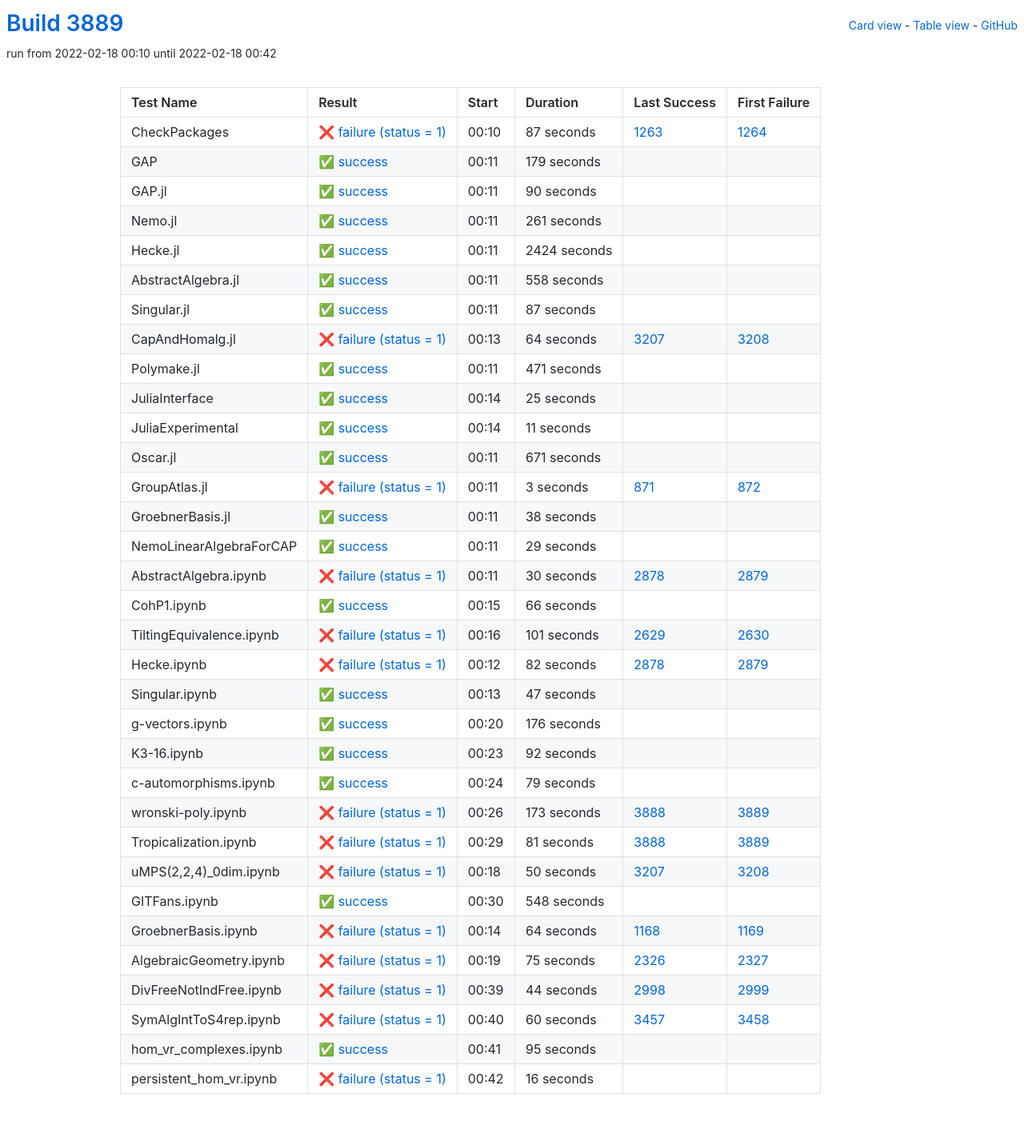
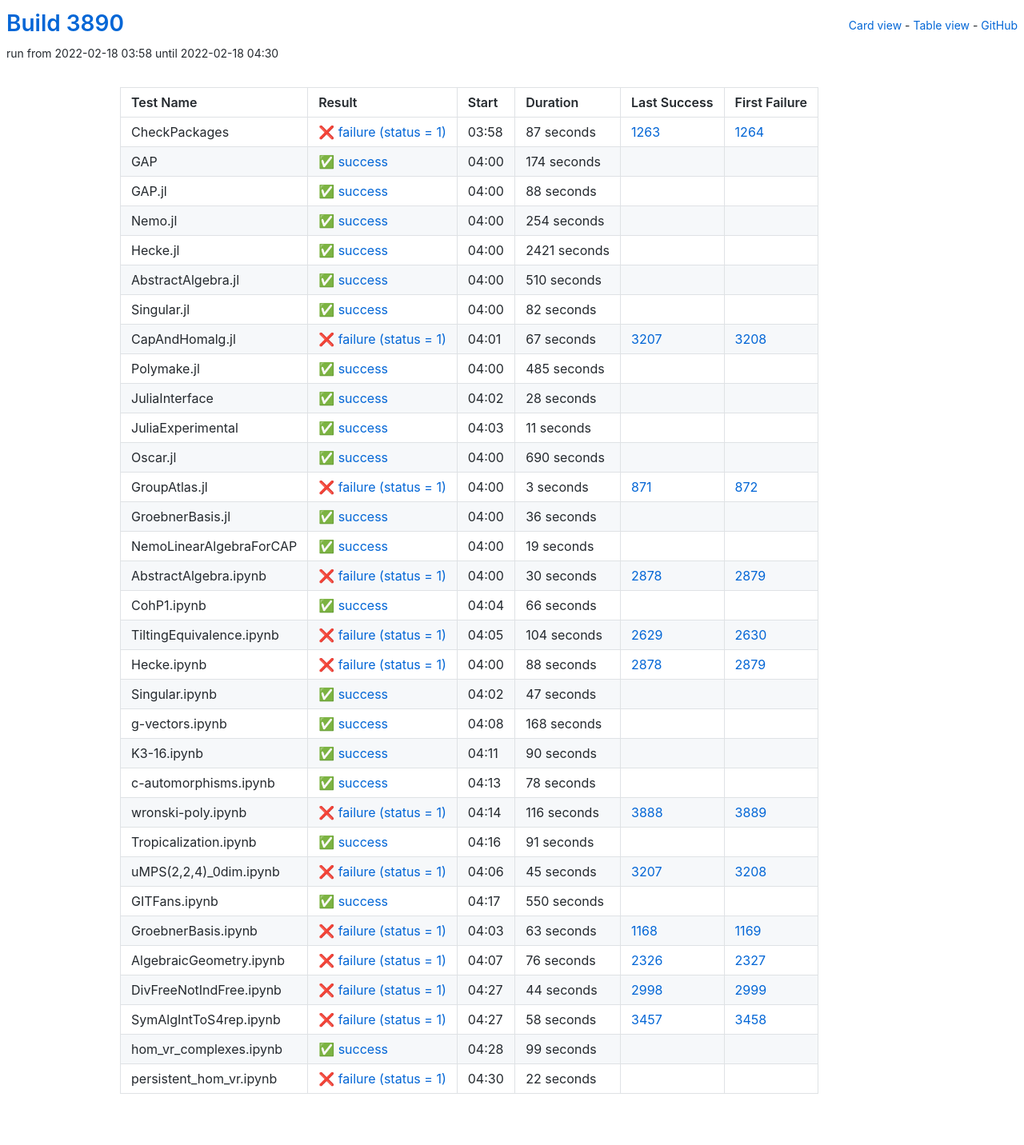
Before and after one commit to oscar-system/oscar-ci-status-stable, a Jekyll site: the page built from table.html, in a window 1280 px wide. Shown: the whole page at 80% size. Built offline with Jekyll 4.4.1, drawn with Linux system fonts in a browser that asks for light colours.

Commit message:
Build #3890

```diff
--- a/_data/ci.yml
+++ b/_data/ci.yml
@@ -1,6 +1,6 @@
 ---
-build: 3889
-build_url: https://oscarci.mathematik.uni-kl.de/job/oscar-stable/3889/
+build: 3890
+build_url: https://oscarci.mathematik.uni-kl.de/job/oscar-stable/3890/
 job: oscar-stable
 organization: oscar-system
 repo: oscar-ci-status-stable
@@ -8,8 +8,8 @@ repourl: https://github.com/oscar-system/oscar-ci-status-stable
 tests:
 - name: CheckPackages
   id: checkpackages
-  log: https://oscarci.mathematik.uni-kl.de/job/oscar-stable/3889/artifact/logs/build-3889/CheckPackages.log
-  start: 2022-02-18 00:10
+  log: https://oscarci.mathematik.uni-kl.de/job/oscar-stable/3890/artifact/logs/build-3890/CheckPackages.log
+  start: 2022-02-18 03:58
   success: false
   exitcode: 1
   status: failure
@@ -20,116 +20,116 @@ tests:
   first_failure_url: https://oscarci.mathematik.uni-kl.de/job/oscar-stable/1264/
 - name: GAP
   id: gap
-  log: https://oscarci.mathematik.uni-kl.de/job/oscar-stable/3889/artifact/logs/build-3889/GAP.log
-  start: 2022-02-18 00:11
+  log: https://oscarci.mathematik.uni-kl.de/job/oscar-stable/3890/artifact/logs/build-3890/GAP.log
+  start: 2022-02-18 04:00
   success: true
   exitcode: 0
   status: success
-  duration: 179
+  duration: 174
   last_success: false
   last_success_url:
   first_failure: false
   first_failure_url:
 - name: GAP.jl
   id: gap-jl
-  log: https://oscarci.mathematik.uni-kl.de/job/oscar-stable/3889/artifact/logs/build-3889/GAP.jl.log
-  start: 2022-02-18 00:11
+  log: https://oscarci.mathematik.uni-kl.de/job/oscar-stable/3890/artifact/logs/build-3890/GAP.jl.log
+  start: 2022-02-18 04:00
   success: true
   exitcode: 0
   status: success
-  duration: 90
+  duration: 88
   last_success: false
   last_success_url:
   first_failure: false
   first_failure_url:
 - name: Nemo.jl
   id: nemo-jl
-  log: https://oscarci.mathematik.uni-kl.de/job/oscar-stable/3889/artifact/logs/build-3889/Nemo.jl.log
-  start: 2022-02-18 00:11
+  log: https://oscarci.mathematik.uni-kl.de/job/oscar-stable/3890/artifact/logs/build-3890/Nemo.jl.log
+  start: 2022-02-18 04:00
   success: true
   exitcode: 0
   status: success
-  duration: 261
+  duration: 254
   last_success: false
   last_success_url:
   first_failure: false
   first_failure_url:
 - name: Hecke.jl
   id: hecke-jl
-  log: https://oscarci.mathematik.uni-kl.de/job/oscar-stable/3889/artifact/logs/build-3889/Hecke.jl.log
-  start: 2022-02-18 00:11
+  log: https://oscarci.mathematik.uni-kl.de/job/oscar-stable/3890/artifact/logs/build-3890/Hecke.jl.log
+  start: 2022-02-18 04:00
   success: true
   exitcode: 0
   status: success
-  duration: 2424
+  duration: 2421
   last_success: false
   last_success_url:
   first_failure: false
   first_failure_url:
 - name: AbstractAlgebra.jl
   id: abstractalgebra-jl
-  log: https://oscarci.mathematik.uni-kl.de/job/oscar-stable/3889/artifact/logs/build-3889/AbstractAlgebra.jl.log
-  start: 2022-02-18 00:11
+  log: https://oscarci.mathematik.uni-kl.de/job/oscar-stable/3890/artifact/logs/build-3890/AbstractAlgebra.jl.log
+  start: 2022-02-18 04:00
   success: true
   exitcode: 0
   status: success
-  duration: 558
+  duration: 510
   last_success: false
   last_success_url:
   first_failure: false
   first_failure_url:
 - name: Singular.jl
   id: singular-jl
-  log: https://oscarci.mathematik.uni-kl.de/job/oscar-stable/3889/artifact/logs/build-3889/Singular.jl.log
-  start: 2022-02-18 00:11
+  log: https://oscarci.mathematik.uni-kl.de/job/oscar-stable/3890/artifact/logs/build-3890/Singular.jl.log
+  start: 2022-02-18 04:00
   success: true
   exitcode: 0
   status: success
-  duration: 87
+  duration: 82
   last_success: false
   last_success_url:
   first_failure: false
   first_failure_url:
 - name: CapAndHomalg.jl
   id: capandhomalg-jl
-  log: https://oscarci.mathematik.uni-kl.de/job/oscar-stable/3889/artifact/logs/build-3889/CapAndHomalg.jl.log
-  start: 2022-02-18 00:13
+  log: https://oscarci.mathematik.uni-kl.de/job/oscar-stable/3890/artifact/logs/build-3890/CapAndHomalg.jl.log
+  start: 2022-02-18 04:01
   success: false
   exitcode: 1
   status: failure
-  duration: 64
+  duration: 67
   last_success: 3207
   last_success_url: https://oscarci.mathematik.uni-kl.de/job/oscar-stable/3207/
   first_failure: 3208
   first_failure_url: https://oscarci.mathematik.uni-kl.de/job/oscar-stable/3208/
 - name: Polymake.jl
   id: polymake-jl
-  log: https://oscarci.mathematik.uni-kl.de/job/oscar-stable/3889/artifact/logs/build-3889/Polymake.jl.log
-  start: 2022-02-18 00:11
+  log: https://oscarci.mathematik.uni-kl.de/job/oscar-stable/3890/artifact/logs/build-3890/Polymake.jl.log
+  start: 2022-02-18 04:00
   success: true
   exitcode: 0
   status: success
-  duration: 471
+  duration: 485
   last_success: false
   last_success_url:
   first_failure: false
   first_failure_url:
 - name: JuliaInterface
   id: juliainterface
-  log: https://oscarci.mathematik.uni-kl.de/job/oscar-stable/3889/artifact/logs/build-3889/JuliaInterface.log
-  start: 2022-02-18 00:14
+  log: https://oscarci.mathematik.uni-kl.de/job/oscar-stable/3890/artifact/logs/build-3890/JuliaInterface.log
+  start: 2022-02-18 04:02
   success: true
   exitcode: 0
   status: success
-  duration: 25
+  duration: 28
   last_success: false
   last_success_url:
   first_failure: false
   first_failure_url:
 - name: JuliaExperimental
   id: juliaexperimental
-  log: https://oscarci.mathematik.uni-kl.de/job/oscar-stable/3889/artifact/logs/build-3889/JuliaExperimental.log
-  start: 2022-02-18 00:14
+  log: https://oscarci.mathematik.uni-kl.de/job/oscar-stable/3890/artifact/logs/build-3890/JuliaExperimental.log
+  start: 2022-02-18 04:03
   success: true
   exitcode: 0
   status: success
@@ -140,20 +140,20 @@ tests:
   first_failure_url:
 - name: Oscar.jl
   id: oscar-jl
-  log: https://oscarci.mathematik.uni-kl.de/job/oscar-stable/3889/artifact/logs/build-3889/Oscar.jl.log
-  start: 2022-02-18 00:11
+  log: https://oscarci.mathematik.uni-kl.de/job/oscar-stable/3890/artifact/logs/build-3890/Oscar.jl.log
+  start: 2022-02-18 04:00
   success: true
   exitcode: 0
   status: success
-  duration: 671
+  duration: 690
   last_success: false
   last_success_url:
   first_failure: false
   first_failure_url:
 - name: GroupAtlas.jl
   id: groupatlas-jl
-  log: https://oscarci.mathematik.uni-kl.de/job/oscar-stable/3889/artifact/logs/build-3889/GroupAtlas.jl.log
-  start: 2022-02-18 00:11
+  log: https://oscarci.mathematik.uni-kl.de/job/oscar-stable/3890/artifact/logs/build-3890/GroupAtlas.jl.log
+  start: 2022-02-18 04:00
   success: false
   exitcode: 1
   status: failure
@@ -164,32 +164,32 @@ tests:
   first_failure_url: https://oscarci.mathematik.uni-kl.de/job/oscar-stable/872/
 - name: GroebnerBasis.jl
   id: groebnerbasis-jl
-  log: https://oscarci.mathematik.uni-kl.de/job/oscar-stable/3889/artifact/logs/build-3889/GroebnerBasis.jl.log
-  start: 2022-02-18 00:11
+  log: https://oscarci.mathematik.uni-kl.de/job/oscar-stable/3890/artifact/logs/build-3890/GroebnerBasis.jl.log
+  start: 2022-02-18 04:00
   success: true
   exitcode: 0
   status: success
-  duration: 38
+  duration: 36
   last_success: false
   last_success_url:
   first_failure: false
   first_failure_url:
 - name: NemoLinearAlgebraForCAP
   id: nemolinearalgebraforcap
-  log: https://oscarci.mathematik.uni-kl.de/job/oscar-stable/3889/artifact/logs/build-3889/NemoLinearAlgebraForCAP.log
-  start: 2022-02-18 00:11
+  log: https://oscarci.mathematik.uni-kl.de/job/oscar-stable/3890/artifact/logs/build-3890/NemoLinearAlgebraForCAP.log
+  start: 2022-02-18 04:00
   success: true
   exitcode: 0
   status: success
-  duration: 29
+  duration: 19
   last_success: false
   last_success_url:
   first_failure: false
   first_failure_url:
 - name: AbstractAlgebra.ipynb
   id: abstractalgebra-ipynb
-  log: https://oscarci.mathematik.uni-kl.de/job/oscar-stable/3889/artifact/logs/build-3889/AbstractAlgebra.ipynb.log
-  start: 2022-02-18 00:11
+  log: https://oscarci.mathematik.uni-kl.de/job/oscar-stable/3890/artifact/logs/build-3890/AbstractAlgebra.ipynb.log
+  start: 2022-02-18 04:00
   success: false
   exitcode: 1
   status: failure
@@ -200,8 +200,8 @@ tests:
   first_failure_url: https://oscarci.mathematik.uni-kl.de/job/oscar-stable/2879/
 - name: CohP1.ipynb
   id: cohp1-ipynb
-  log: https://oscarci.mathematik.uni-kl.de/job/oscar-stable/3889/artifact/logs/build-3889/CohP1.ipynb.log
-  start: 2022-02-18 00:15
+  log: https://oscarci.mathematik.uni-kl.de/job/oscar-stable/3890/artifact/logs/build-3890/CohP1.ipynb.log
+  start: 2022-02-18 04:04
   success: true
   exitcode: 0
   status: success
@@ -212,32 +212,32 @@ tests:
   first_failure_url:
 - name: TiltingEquivalence.ipynb
   id: tiltingequivalence-ipynb
-  log: https://oscarci.mathematik.uni-kl.de/job/oscar-stable/3889/artifact/logs/build-3889/TiltingEquivalence.ipynb.log
-  start: 2022-02-18 00:16
+  log: https://oscarci.mathematik.uni-kl.de/job/oscar-stable/3890/artifact/logs/build-3890/TiltingEquivalence.ipynb.log
+  start: 2022-02-18 04:05
   success: false
   exitcode: 1
   status: failure
-  duration: 101
+  duration: 104
   last_success: 2629
   last_success_url: https://oscarci.mathematik.uni-kl.de/job/oscar-stable/2629/
   first_failure: 2630
   first_failure_url: https://oscarci.mathematik.uni-kl.de/job/oscar-stable/2630/
 - name: Hecke.ipynb
   id: hecke-ipynb
-  log: https://oscarci.mathematik.uni-kl.de/job/oscar-stable/3889/artifact/logs/build-3889/Hecke.ipynb.log
-  start: 2022-02-18 00:12
+  log: https://oscarci.mathematik.uni-kl.de/job/oscar-stable/3890/artifact/logs/build-3890/Hecke.ipynb.log
+  start: 2022-02-18 04:00
   success: false
   exitcode: 1
   status: failure
-  duration: 82
+  duration: 88
   last_success: 2878
   last_success_url: https://oscarci.mathematik.uni-kl.de/job/oscar-stable/2878/
   first_failure: 2879
   first_failure_url: https://oscarci.mathematik.uni-kl.de/job/oscar-stable/2879/
 - name: Singular.ipynb
   id: singular-ipynb
-  log: https://oscarci.mathematik.uni-kl.de/job/oscar-stable/3889/artifact/logs/build-3889/Singular.ipynb.log
-  start: 2022-02-18 00:13
+  log: https://oscarci.mathematik.uni-kl.de/job/oscar-stable/3890/artifact/logs/build-3890/Singular.ipynb.log
+  start: 2022-02-18 04:02
   success: true
   exitcode: 0
   status: success
@@ -248,116 +248,116 @@ tests:
   first_failure_url:
 - name: g-vectors.ipynb
   id: g-vectors-ipynb
-  log: https://oscarci.mathematik.uni-kl.de/job/oscar-stable/3889/artifact/logs/build-3889/g-vectors.ipynb.log
-  start: 2022-02-18 00:20
+  log: https://oscarci.mathematik.uni-kl.de/job/oscar-stable/3890/artifact/logs/build-3890/g-vectors.ipynb.log
+  start: 2022-02-18 04:08
   success: true
   exitcode: 0
   status: success
-  duration: 176
+  duration: 168
   last_success: false
   last_success_url:
   first_failure: false
   first_failure_url:
 - name: K3-16.ipynb
   id: k3-16-ipynb
-  log: https://oscarci.mathematik.uni-kl.de/job/oscar-stable/3889/artifact/logs/build-3889/K3-16.ipynb.log
-  start: 2022-02-18 00:23
+  log: https://oscarci.mathematik.uni-kl.de/job/oscar-stable/3890/artifact/logs/build-3890/K3-16.ipynb.log
+  start: 2022-02-18 04:11
   success: true
   exitcode: 0
   status: success
-  duration: 92
+  duration: 90
   last_success: false
   last_success_url:
   first_failure: false
   first_failure_url:
 - name: c-automorphisms.ipynb
   id: c-automorphisms-ipynb
-  log: https://oscarci.mathematik.uni-kl.de/job/oscar-stable/3889/artifact/logs/build-3889/c-automorphisms.ipynb.log
-  start: 2022-02-18 00:24
+  log: https://oscarci.mathematik.uni-kl.de/job/oscar-stable/3890/artifact/logs/build-3890/c-automorphisms.ipynb.log
+  start: 2022-02-18 04:13
   success: true
   exitcode: 0
   status: success
-  duration: 79
+  duration: 78
   last_success: false
   last_success_url:
   first_failure: false
   first_failure_url:
 - name: wronski-poly.ipynb
   id: wronski-poly-ipynb
-  log: https://oscarci.mathematik.uni-kl.de/job/oscar-stable/3889/artifact/logs/build-3889/wronski-poly.ipynb.log
-  start: 2022-02-18 00:26
+  log: https://oscarci.mathematik.uni-kl.de/job/oscar-stable/3890/artifact/logs/build-3890/wronski-poly.ipynb.log
+  start: 2022-02-18 04:14
   success: false
   exitcode: 1
   status: failure
-  duration: 173
+  duration: 116
   last_success: 3888
   last_success_url: https://oscarci.mathematik.uni-kl.de/job/oscar-stable/3888/
   first_failure: 3889
   first_failure_url: https://oscarci.mathematik.uni-kl.de/job/oscar-stable/3889/
 - name: Tropicalization.ipynb
   id: tropicalization-ipynb
-  log: https://oscarci.mathematik.uni-kl.de/job/oscar-stable/3889/artifact/logs/build-3889/Tropicalization.ipynb.log
-  start: 2022-02-18 00:29
+  log: https://oscarci.mathematik.uni-kl.de/job/oscar-stable/3890/artifact/logs/build-3890/Tropicalization.ipynb.log
+  start: 2022-02-18 04:16
+  success: true
+  exitcode: 0
+  status: success
+  duration: 91
+  last_success: false
+  last_success_url:
+  first_failure: false
+  first_failure_url:
+- name: uMPS(2,2,4)_0dim.ipynb
+  id: umps-2-2-4-0dim-ipynb
+  log: https://oscarci.mathematik.uni-kl.de/job/oscar-stable/3890/artifact/logs/build-3890/uMPS-2-2-4-_0dim.ipynb.log
+  start: 2022-02-18 04:06
   success: false
   exitcode: 1
   status: failure
-  duration: 81
-  last_success: 3888
-  last_success_url: https://oscarci.mathematik.uni-kl.de/job/oscar-stable/3888/
-  first_failure: 3889
-  first_failure_url: https://oscarci.mathematik.uni-kl.de/job/oscar-stable/3889/
-- name: uMPS(2,2,4)_0dim.ipynb
-  id: umps-2-2-4-0dim-ipynb
-  log: https://oscarci.mathematik.uni-kl.de/job/oscar-stable/3889/artifact/logs/build-3889/uMPS-2-2-4-_0dim.ipynb.log
-  start: 2022-02-18 00:18
-  success: false
-  exitcode: 1
-  status: failure
-  duration: 50
+  duration: 45
   last_success: 3207
   last_success_url: https://oscarci.mathematik.uni-kl.de/job/oscar-stable/3207/
   first_failure: 3208
   first_failure_url: https://oscarci.mathematik.uni-kl.de/job/oscar-stable/3208/
 - name: GITFans.ipynb
   id: gitfans-ipynb
-  log: https://oscarci.mathematik.uni-kl.de/job/oscar-stable/3889/artifact/logs/build-3889/GITFans.ipynb.log
-  start: 2022-02-18 00:30
+  log: https://oscarci.mathematik.uni-kl.de/job/oscar-stable/3890/artifact/logs/build-3890/GITFans.ipynb.log
+  start: 2022-02-18 04:17
   success: true
   exitcode: 0
   status: success
-  duration: 548
+  duration: 550
   last_success: false
   last_success_url:
   first_failure: false
   first_failure_url:
 - name: GroebnerBasis.ipynb
   id: groebnerbasis-ipynb
-  log: https://oscarci.mathematik.uni-kl.de/job/oscar-stable/3889/artifact/logs/build-3889/GroebnerBasis.ipynb.log
-  start: 2022-02-18 00:14
+  log: https://oscarci.mathematik.uni-kl.de/job/oscar-stable/3890/artifact/logs/build-3890/GroebnerBasis.ipynb.log
+  start: 2022-02-18 04:03
   success: false
   exitcode: 1
   status: failure
-  duration: 64
+  duration: 63
   last_success: 1168
   last_success_url: https://oscarci.mathematik.uni-kl.de/job/oscar-stable/1168/
   first_failure: 1169
   first_failure_url: https://oscarci.mathematik.uni-kl.de/job/oscar-stable/1169/
 - name: AlgebraicGeometry.ipynb
   id: algebraicgeometry-ipynb
-  log: https://oscarci.mathematik.uni-kl.de/job/oscar-stable/3889/artifact/logs/build-3889/AlgebraicGeometry.ipynb.log
-  start: 2022-02-18 00:19
+  log: https://oscarci.mathematik.uni-kl.de/job/oscar-stable/3890/artifact/logs/build-3890/AlgebraicGeometry.ipynb.log
+  start: 2022-02-18 04:07
   success: false
   exitcode: 1
   status: failure
-  duration: 75
+  duration: 76
   last_success: 2326
   last_success_url: https://oscarci.mathematik.uni-kl.de/job/oscar-stable/2326/
   first_failure: 2327
   first_failure_url: https://oscarci.mathematik.uni-kl.de/job/oscar-stable/2327/
 - name: DivFreeNotIndFree.ipynb
   id: divfreenotindfree-ipynb
-  log: https://oscarci.mathematik.uni-kl.de/job/oscar-stable/3889/artifact/logs/build-3889/DivFreeNotIndFree.ipynb.log
-  start: 2022-02-18 00:39
+  log: https://oscarci.mathematik.uni-kl.de/job/oscar-stable/3890/artifact/logs/build-3890/DivFreeNotIndFree.ipynb.log
+  start: 2022-02-18 04:27
   success: false
   exitcode: 1
   status: failure
@@ -368,36 +368,36 @@ tests:
   first_failure_url: https://oscarci.mathematik.uni-kl.de/job/oscar-stable/2999/
 - name: SymAlgIntToS4rep.ipynb
   id: symalginttos4rep-ipynb
-  log: https://oscarci.mathematik.uni-kl.de/job/oscar-stable/3889/artifact/logs/build-3889/SymAlgIntToS4rep.ipynb.log
-  start: 2022-02-18 00:40
+  log: https://oscarci.mathematik.uni-kl.de/job/oscar-stable/3890/artifact/logs/build-3890/SymAlgIntToS4rep.ipynb.log
+  start: 2022-02-18 04:27
   success: false
   exitcode: 1
   status: failure
-  duration: 60
+  duration: 58
   last_success: 3457
   last_success_url: https://oscarci.mathematik.uni-kl.de/job/oscar-stable/3457/
   first_failure: 3458
   first_failure_url: https://oscarci.mathematik.uni-kl.de/job/oscar-stable/3458/
 - name: hom_vr_complexes.ipynb
   id: hom-vr-complexes-ipynb
-  log: https://oscarci.mathematik.uni-kl.de/job/oscar-stable/3889/artifact/logs/build-3889/hom_vr_complexes.ipynb.log
-  start: 2022-02-18 00:41
+  log: https://oscarci.mathematik.uni-kl.de/job/oscar-stable/3890/artifact/logs/build-3890/hom_vr_complexes.ipynb.log
+  start: 2022-02-18 04:28
   success: true
   exitcode: 0
   status: success
-  duration: 95
+  duration: 99
   last_success: false
   last_success_url:
   first_failure: false
   first_failure_url:
 - name: persistent_hom_vr.ipynb
   id: persistent-hom-vr-ipynb
-  log: https://oscarci.mathematik.uni-kl.de/job/oscar-stable/3889/artifact/logs/build-3889/persistent_hom_vr.ipynb.log
-  start: 2022-02-18 00:42
+  log: https://oscarci.mathematik.uni-kl.de/job/oscar-stable/3890/artifact/logs/build-3890/persistent_hom_vr.ipynb.log
+  start: 2022-02-18 04:30
   success: false
   exitcode: 1
   status: failure
-  duration: 16
+  duration: 22
   last_success: false
   last_success_url:
   first_failure: false
```
Also changed, not shown: README.md.
